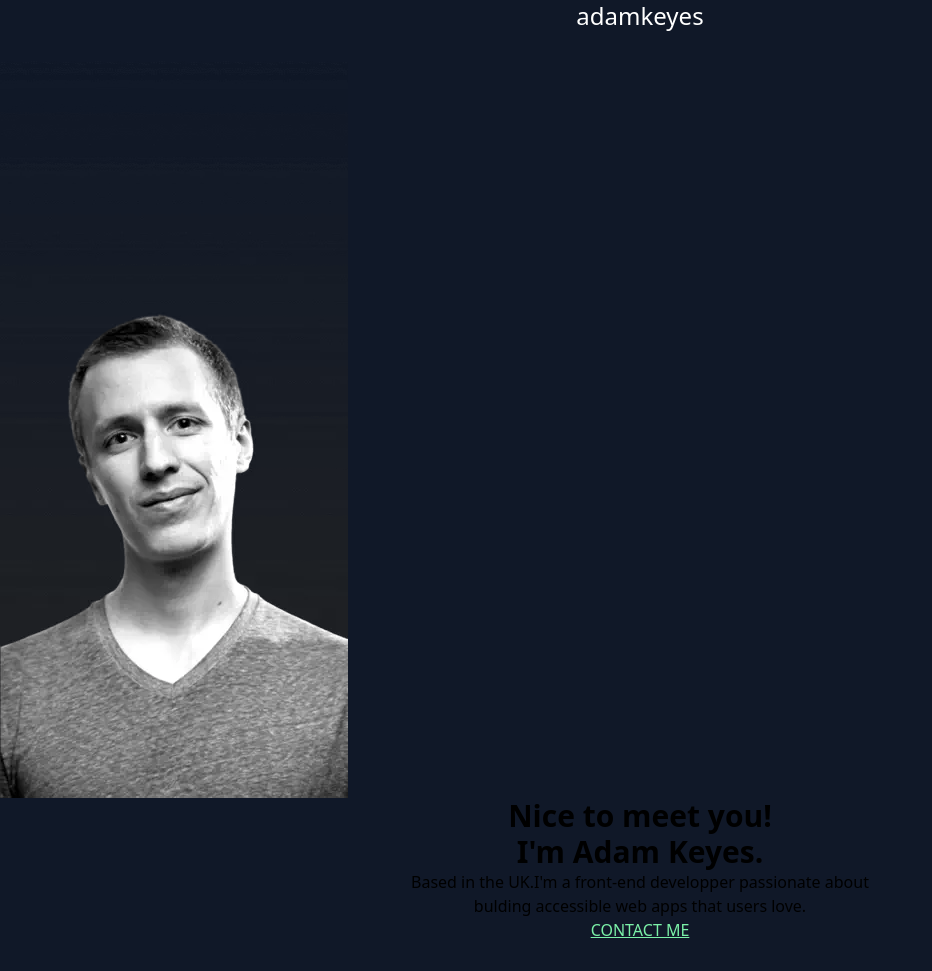
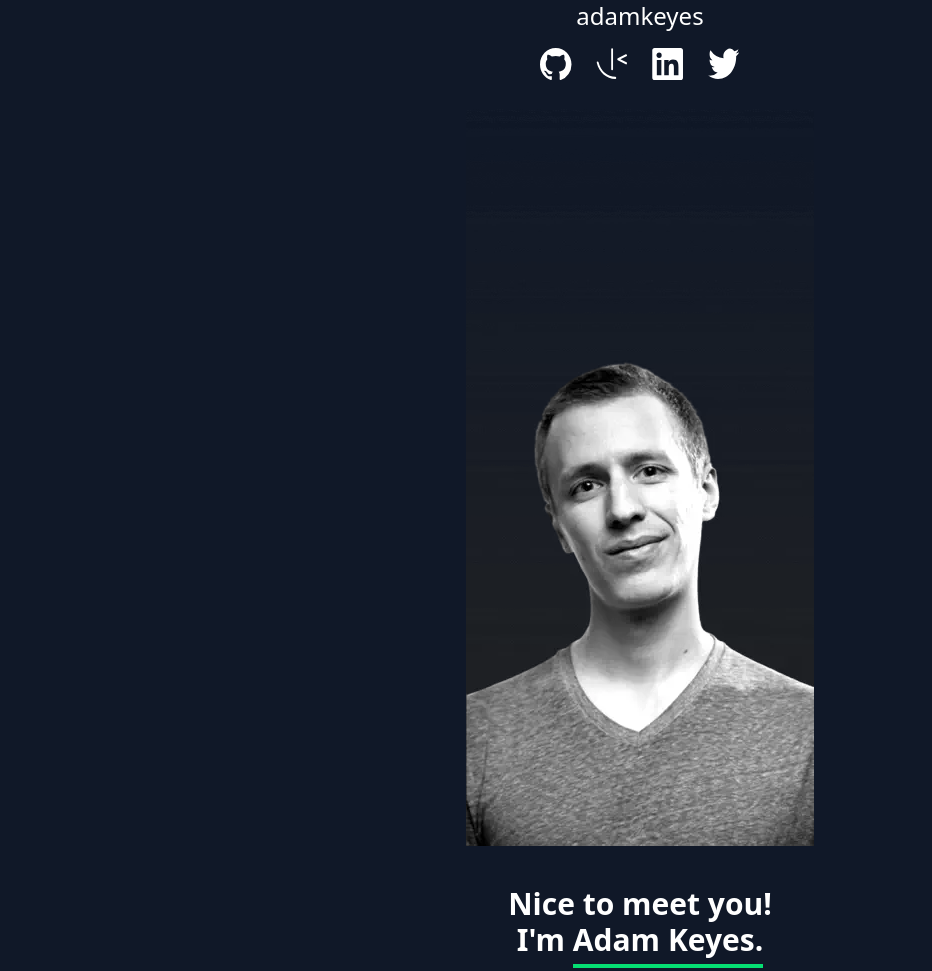
Before and after one commit to cyprienlardier/TD5, a website built with Vite: page index.html in a window 1280 px wide. Shown: the top 971 px of the page, without its empty margins (0-932 px from the left). Before the commit the page ends 942 px from the top, so only its background shows below. Built offline with nearby package versions, Linux system fonts and the light colour scheme.

Commit message:
versionnn

```diff
--- a/index.html
+++ b/index.html
@@ -5,16 +5,24 @@
     <meta name="viewport" content="width=device-width, initial-scale=1.0" />
     <link href="/src/style.css" rel="stylesheet" />
   </head>
-  <body class="bg-gray-900 text-center">
+  <body class="bg-gray-900 text-center items-center h-sreen flex flex-col gap-10 ">
     <nav>
-      <p class="text-white text-2xl">adamkeyes
-      <img class="" alt="" src="/public/assets/Profile/image-profile-mobile.webp"/>
+    <p class="text-white text-2xl mb-4">adamkeyes</p>
+<ul class="flex gap-6 justify-center"><li>
+    <a href="#"><img class="w-8 h-8" src="/public/assets/Icons/icon-github.svg" alt="GitHub"></a> </li>
+<li><a href="#"><img class="w-8 h-8" src="/public/assets/Icons/icon-frontend-mentor.svg" alt="Frontend Mentor"></a></li>
+  <li><a href="#"><img class="w-8 h-8" src="/public/assets/Icons/icon-linkedin.svg" alt="LinkedIn"></a></li>
+  <li><a href="#"><img class="w-8 h-8" src="/public/assets/Icons/icon-twitter.svg" alt="Twitter"></a></li>
+</ul>
+  <img class="" alt="" src="/public/assets/Profile/image-profile-mobile.webp"/>
+
+
     </nav>
-    <div>
-    <h1 class="text-3xl font-bold ">Nice to meet you! <br> I'm Adam Keyes.</h1>
-    <p class="">Based in the UK.I'm a front-end developper passionate about <br>
+
+    <h1 class=" text-white text-3xl font-bold ">Nice to meet you! <br> I'm <span class="border-b-4 border-green-300 pb-1"> Adam Keyes. </span> </h1>
+    <p class="text-white text-2xl  ">Based in the UK.I'm a front-end developper passionate about <br>
        bulding accessible web apps that users love.  </p>
-    <p class="text-green-300 uppercase underline">CONTACT ME</p>
-    </div>
+    <p class="text-green-300 border-b-3 border-green-300 pb-2">CONTACT ME</p>
+
   </body>
 </html>
--- a/src/style.css
+++ b/src/style.css
@@ -1 +1,15 @@
 @import "tailwindcss";
+
+:root {
+
+--color-white: oklch(1 0 0);
+
+--color-gray-300: oklch(87.2% 0.01 258.338);
+--color-gray-400: oklch(70.7% 0.022 261.325);
+--color-gray-800: oklch(27.8% 0.033 256.848);
+--color-gray-900: oklch(21% 0.034 264.665);
+
+--color-green: oklch(87.1% 0.15 154.449);
+--color-green-300: oklch(79.2% 0.209 151.711);
+
+}
```
